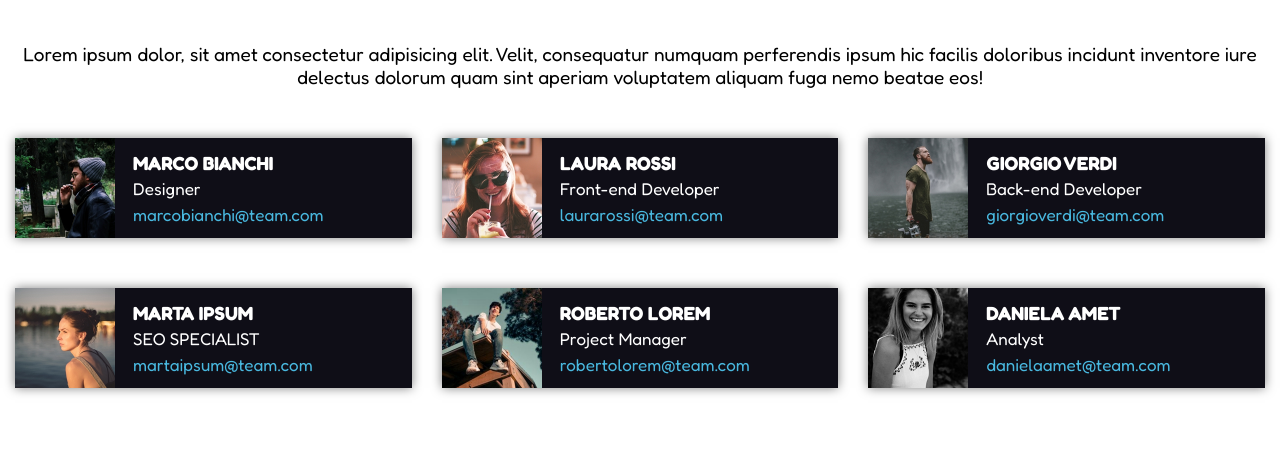
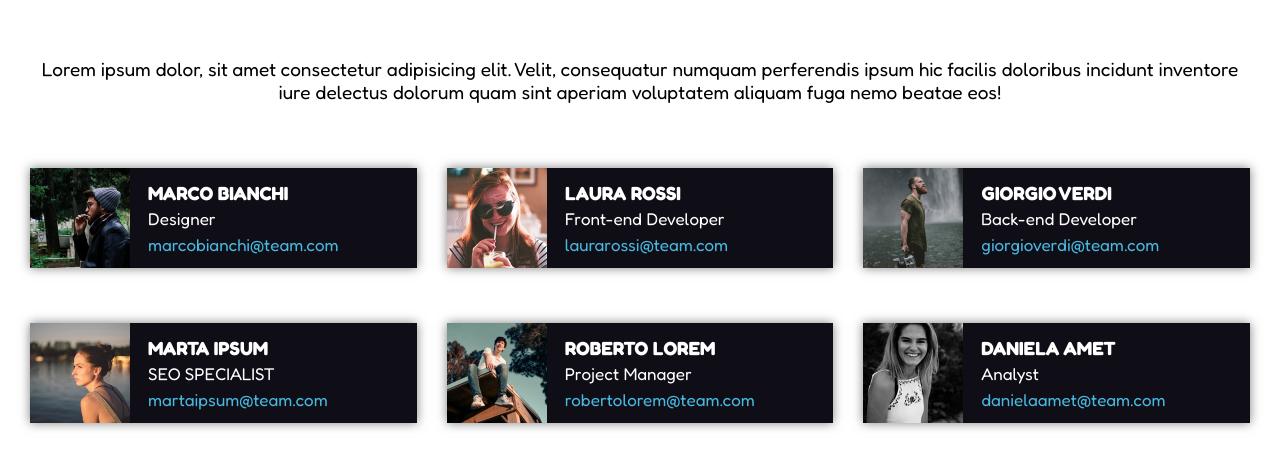
Before and after one commit to redihoxhaa/html-css-float-cards, a plain HTML site: page index.html in a window 1280 px wide. Shown: the part 101-570 px from the top of the page. Drawn offline with Linux system fonts and the light colour scheme.

Commit message:
fix: fix layout

```diff
--- a/css/style.css
+++ b/css/style.css
@@ -39,24 +39,25 @@ h6 {
 .title {
     font-size: 22px;
     text-align: center;
-    padding: 45px
+    padding: 45px;
 }
 
 .description {
     font-size: 19px;
     text-align: center;
+    padding: 15px;
+    margin-bottom: 10px;
 }
 
 /* TABS */
 
 
 .tab {
-    width: calc(100% / 3 - 20px);
+    width: calc(100% / 3 - 30px);
     float: left;
     background-color: #0f0e17;
-    margin-top: 50px;
-    margin-left: 15px;
-    margin-right: 15px;
+    margin: 15px;
+    margin-top: 40px;
     box-shadow: 0 0 10px rgba(0, 0, 0, 0.5);
 }
 
@@ -80,6 +81,7 @@ h6 {
     margin-top: 12px;
 }
 
+/*
 .mr0 {
     margin-right: 0;
 }
@@ -87,6 +89,7 @@ h6 {
 .ml0 {
     margin-left: 0;
 }
+*/
 
 .info>a {
     text-decoration: none;
--- a/index.html
+++ b/index.html
@@ -41,7 +41,7 @@
         <!-- Tab contatti -->
         <section class="dashboard clearfix">
             <!-- Scheda profilo -->
-            <div class="tab ml0 ">
+            <div class="tab">
                 <img src="img/male1.png" alt="pic1">
                 <div class="info">
                     <span class="nome">MARCO BIANCHI</span>
@@ -53,7 +53,7 @@
 
             <!-- Scheda profilo -->
             <div class="tab">
-                <img src="img/female1.png" alt="pic1">
+                <img src="img/female1.png" alt="pic2">
                 <div class="info">
                     <span class="nome">LAURA ROSSI</span>
                     <span class="ruolo">Front-end Developer</span>
@@ -63,8 +63,8 @@
             <!-- /Scheda profilo -->
 
             <!-- Scheda profilo -->
-            <div class="tab mr0">
-                <img src="img/male2.png" alt="pic1">
+            <div class="tab">
+                <img src="img/male2.png" alt="pic3">
                 <div class="info">
                     <span class="nome">GIORGIO VERDI</span>
                     <span class="ruolo">Back-end Developer</span>
@@ -74,8 +74,8 @@
             <!-- /Scheda profilo -->
 
             <!-- Scheda profilo -->
-            <div class="tab ml0">
-                <img src="img/female2.png" alt="pic1">
+            <div class="tab">
+                <img src="img/female2.png" alt="pic4">
                 <div class="info">
                     <span class="nome">MARTA IPSUM</span>
                     <span class="ruolo">SEO SPECIALIST</span>
@@ -86,7 +86,7 @@
 
             <!-- Scheda profilo -->
             <div class="tab">
-                <img src="img/male3.png" alt="pic1">
+                <img src="img/male3.png" alt="pic5">
                 <div class="info">
                     <span class="nome">ROBERTO LOREM</span>
                     <span class="ruolo">Project Manager</span>
@@ -96,8 +96,8 @@
             <!-- /Scheda profilo -->
 
             <!-- Scheda profilo -->
-            <div class="tab mr0">
-                <img src="img/female3.png" alt="pic1">
+            <div class="tab">
+                <img src="img/female3.png" alt="pic6">
                 <div class="info">
                     <span class="nome">DANIELA AMET</span>
                     <span class="ruolo">Analyst</span>
```
